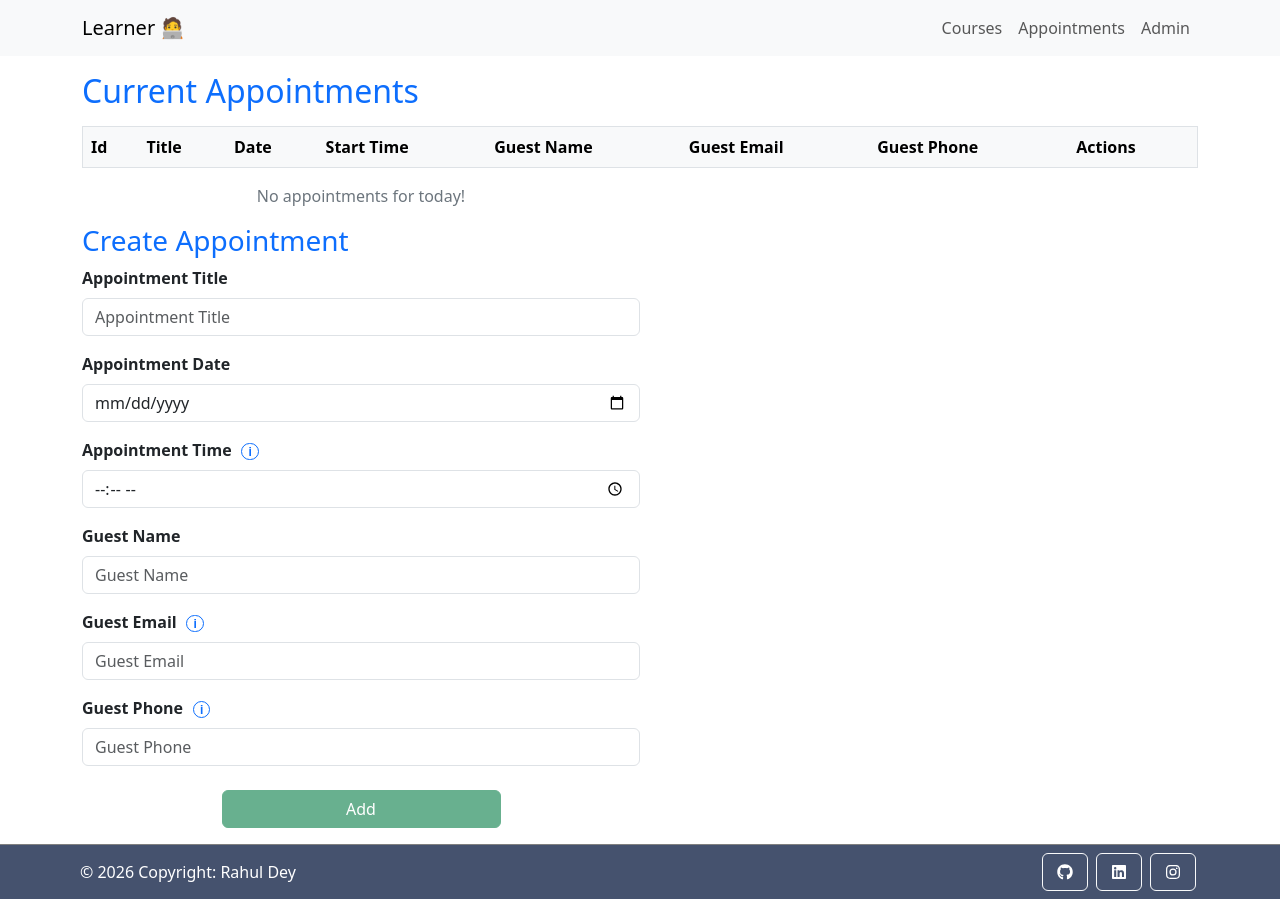
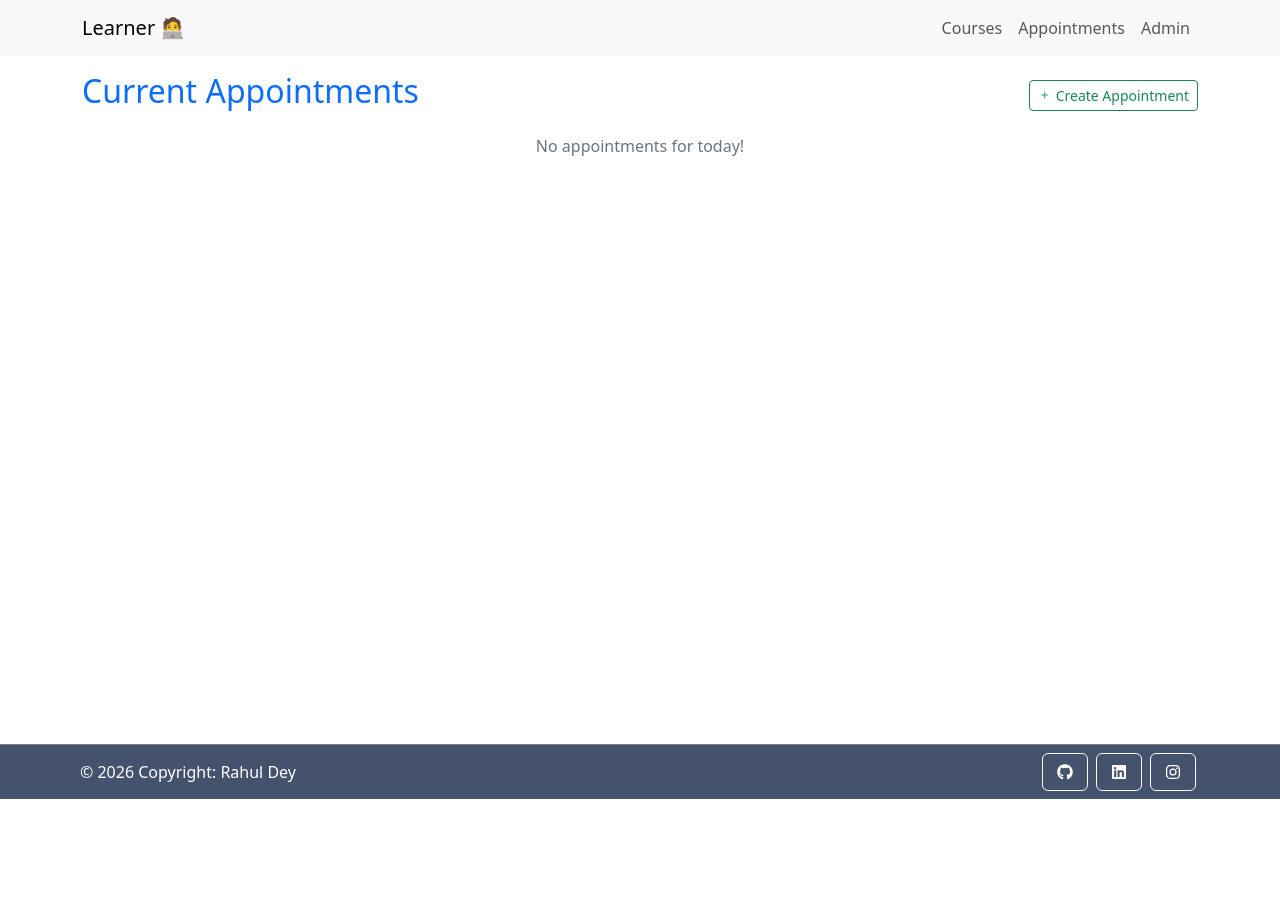
Before and after one commit to deyrahul95/CourseApp, an Angular app: page /appointment in a window 1280 px wide. After the commit the page ends 800 px from the top, so only its background shows below. Built offline with nearby package versions, Linux system fonts and the light colour scheme.

Commit message:
Added create appointment modal

```diff
--- a/src/app/Pages/appointment/appointments.html
+++ b/src/app/Pages/appointment/appointments.html
@@ -1,6 +1,13 @@
-<div class="container">
-  <div class="my-3">
-    <h2 class="mb-3 text-primary">Current Appointments</h2>
+<div class="container my-3">
+  <div class="d-flex justify-content-between align-items-center mb-3">
+    <h2 class="text-primary">Current Appointments</h2>
+    <button type="button" class="btn btn-outline-success btn-sm" (click)="openAppointModal(null)">
+      <i class="bi bi-plus" aria-hidden="true"></i>
+      <span class="ms-1">Create Appointment</span>
+    </button>
+  </div>
+
+  @if (appointments.length > 0) {
     <!-- Appointments Table -->
     <table class="table table-light table-striped border">
       <thead>
@@ -41,15 +48,66 @@
         }
       </tbody>
     </table>
-
-    @if (appointments.length === 0) {
-      <p class="text-center w-50 d-block text-secondary my-3">No appointments for today!</p>
+  } @else {
+    <p class="text-center text-secondary my-3">No appointments for today!</p>
   }
 </div>
 
-  <div class="my-3">
-    <h3 class="my-2 text-primary">Create Appointment</h3>
-    <form [formGroup]="appointmentForm" (ngSubmit)="onSubmit()" class="w-50 appointment-form">
+<!-- Confirm Delete Modal -->
+<div
+  #confirmDeleteModal
+  class="modal fade"
+  tabindex="-1"
+  aria-labelledby="confirmDeleteModalLabel"
+  aria-hidden="true"
+>
+  <div class="modal-dialog">
+    <div class="modal-content">
+      <div class="modal-header">
+        <h1 class="modal-title fs-5 text-danger" id="confirmDeleteModalLabel">
+          Delete Appointment
+        </h1>
+        <button
+          type="button"
+          class="btn-close"
+          aria-label="Close"
+          (click)="closeDeleteModal()"
+        ></button>
+      </div>
+      <div class="modal-body">Are you want to delete this appointment?</div>
+      <div class="modal-footer">
+        <button type="button" class="btn btn-secondary" (click)="closeDeleteModal()">Close</button>
+        <button type="button" class="btn btn-danger" (click)="confirmDelete()">Delete</button>
+      </div>
+    </div>
+  </div>
+</div>
+
+<!-- Appointment Add/Edit Modal -->
+<div
+  #appointmentModal
+  class="modal fade appointment-modal"
+  tabindex="-1"
+  aria-labelledby="appointmentModalLabel"
+  aria-hidden="true"
+>
+  <div class="modal-dialog modal-dialog-scrollable">
+    <div class="modal-content">
+      <div class="modal-header">
+        <h1 class="modal-title fs-5 text-primary" id="appointmentModalLabel">Create Appointment</h1>
+        <button
+          type="button"
+          class="btn-close"
+          aria-label="Close"
+          (click)="closeAppointmentModal()"
+        ></button>
+      </div>
+      <div class="modal-body">
+        <form
+          [formGroup]="appointmentForm"
+          (ngSubmit)="submitAppointment()"
+          class="appointment-form"
+        >
           <!-- Appointment Title -->
           <div class="mb-3">
             <label for="title" class="form-label">Appointment Title</label>
@@ -60,7 +118,8 @@
               formControlName="title"
               class="form-control"
               [class.is-invalid]="
-            appointmentForm.controls['title'].touched && appointmentForm.controls['title'].invalid
+                appointmentForm.controls['title'].touched &&
+                appointmentForm.controls['title'].invalid
               "
               [class.is-valid]="
                 appointmentForm.controls['title'].touched && appointmentForm.controls['title'].valid
@@ -197,7 +256,8 @@
               formControlName="email"
               class="form-control"
               [class.is-invalid]="
-            appointmentForm.controls['email'].touched && appointmentForm.controls['email'].invalid
+                appointmentForm.controls['email'].touched &&
+                appointmentForm.controls['email'].invalid
               "
               [class.is-valid]="
                 appointmentForm.controls['email'].touched && appointmentForm.controls['email'].valid
@@ -237,7 +297,8 @@
               maxlength="11"
               (input)="onPhoneInput($event)"
               [class.is-invalid]="
-            appointmentForm.controls['phone'].touched && appointmentForm.controls['phone'].invalid
+                appointmentForm.controls['phone'].touched &&
+                appointmentForm.controls['phone'].invalid
               "
               [class.is-valid]="
                 appointmentForm.controls['phone'].touched && appointmentForm.controls['phone'].valid
@@ -256,42 +317,23 @@
               <div class="invalid-feedback">Enter 10 or 11 digits only.</div>
             }
           </div>
-
-      <!-- Appointment Submit -->
-      <div class="d-flex justify-content-center mt-4">
-        <button type="submit" class="btn btn-success w-50" [disabled]="appointmentForm.invalid">
+          <button type="submit" class="btn btn-success" [disabled]="appointmentForm.invalid" hidden>
             Add
           </button>
-      </div>
         </form>
       </div>
-</div>
-
-<!-- Confirm Delete Modal -->
-<div
-  #confirmDeleteModal
-  class="modal fade"
-  tabindex="-1"
-  aria-labelledby="confirmDeleteModalLabel"
-  aria-hidden="true"
->
-  <div class="modal-dialog">
-    <div class="modal-content">
-      <div class="modal-header">
-        <h1 class="modal-title fs-5 text-danger" id="confirmDeleteModalLabel">
-          Delete Appointment
-        </h1>
+      <div class="modal-footer">
+        <button type="button" class="btn btn-secondary" (click)="closeAppointmentModal()">
+          Close
+        </button>
         <button
           type="button"
-          class="btn-close"
-          aria-label="Close"
-          (click)="closeDeleteModal()"
-        ></button>
-      </div>
-      <div class="modal-body">Are you want to delete this appointment?</div>
-      <div class="modal-footer">
-        <button type="button" class="btn btn-secondary" (click)="closeDeleteModal()">Close</button>
-        <button type="button" class="btn btn-danger" (click)="confirmDelete()">Delete</button>
+          class="btn btn-success"
+          (click)="submitAppointment()"
+          [disabled]="appointmentForm.invalid"
+        >
+          Create
+        </button>
       </div>
     </div>
   </div>
--- a/src/app/Pages/appointment/appointments.scss
+++ b/src/app/Pages/appointment/appointments.scss
@@ -1,9 +1,16 @@
-.appointment-form {
-  .form-label {
-    font-weight: 600 !important;
+.appointment-modal {
+  .modal-body {
+    max-height: 70vh;
+    overflow-y: auto;
   }
 
-  .invalid-feedback {
-    font-weight: 500 !important;
+  .appointment-form {
+    .form-label {
+      font-weight: 600 !important;
+    }
+
+    .invalid-feedback {
+      font-weight: 500 !important;
+    }
   }
 }
--- a/src/app/Pages/appointment/appointments.ts
+++ b/src/app/Pages/appointment/appointments.ts
@@ -21,8 +21,11 @@ import { Modal } from 'bootstrap';
 export class Appointments implements OnInit {
   @ViewChild('confirmDeleteModal')
   deleteModalElement!: ElementRef<HTMLElement>;
+  @ViewChild('appointmentModal')
+  appointmentModalElement!: ElementRef<HTMLElement>;
 
   private deleteModalInstance?: Modal;
+  private appointmentModalInstance?: Modal;
   private selectedAppointmentId?: number;
 
   appointments: Appointment[] = [];
@@ -60,7 +63,7 @@ export class Appointments implements OnInit {
     this.appointmentForm.controls['phone'].setValue(digitsOnly);
   }
 
-  onSubmit(): void {
+  submitAppointment(): void {
     if (this.appointmentForm.invalid) {
       alert('Please enter all required fields.');
       return;
@@ -70,6 +73,7 @@ export class Appointments implements OnInit {
     this.appointmentService.add(appointment);
     this.resetForm();
     this.appointments = this.appointmentService.getAll();
+    this.appointmentModalInstance?.hide();
   }
 
   openDeleteModal(id: number): void {
@@ -79,8 +83,19 @@ export class Appointments implements OnInit {
     this.deleteModalInstance.show();
   }
 
+  openAppointModal(id: number | null): void {
+    if (id) {
+      this.selectedAppointmentId = id;
+    } else {
+      this.resetForm();
+    }
+
+    this.appointmentModalInstance ??= new Modal(this.appointmentModalElement.nativeElement);
+    this.appointmentModalInstance.show();
+  }
+
   confirmDelete(): void {
-    if (this.selectedAppointmentId == null) {
+    if (!this.selectedAppointmentId) {
       return;
     }
 
@@ -91,6 +106,12 @@ export class Appointments implements OnInit {
 
   closeDeleteModal(): void {
     this.deleteModalInstance?.hide();
+    this.selectedAppointmentId = undefined;
+  }
+
+  closeAppointmentModal(): void {
+    this.resetForm();
+    this.appointmentModalInstance?.hide();
   }
 
   private resetForm(): void {
--- a/src/styles.scss
+++ b/src/styles.scss
@@ -1,6 +1,6 @@
 /* You can add global styles to this file, and also import other style files */
 $bootstrap-icons-font-dir: 'bootstrap-icons/font/fonts';
-@import 'bootstrap-icons/font/bootstrap-icons';
+@use 'bootstrap-icons/font/bootstrap-icons';
 
 body {
   margin: 0;
```
Lines whose indentation alone changed are shown as unchanged.
